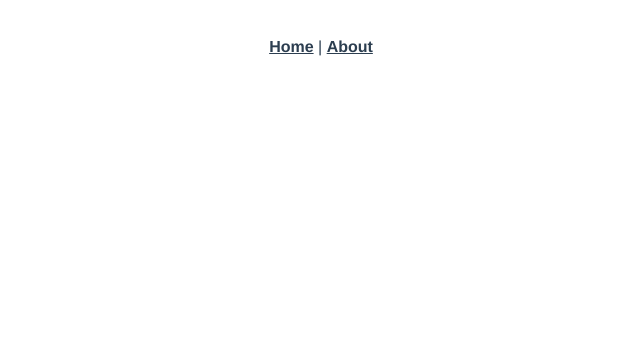
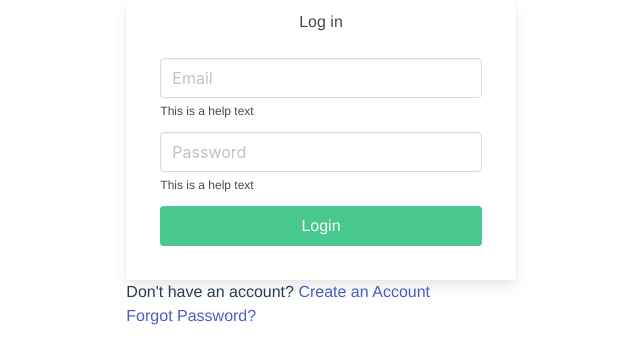
Before and after one commit to OdujokoD/albatross, a Vue app: page /login in a window 1280 px wide. Shown: the top 364 px of the page, without its empty margins (319-959 px from the left). Built offline with nearby package versions, Linux system fonts and the light colour scheme.

Commit message:
Implement Login and Sidebar

```diff
--- a/package.json
+++ b/package.json
@@ -9,6 +9,7 @@
     "test:unit": "vue-cli-service test:unit"
   },
   "dependencies": {
+    "bulma": "^0.7.5",
     "core-js": "^2.6.5",
     "vue": "^2.6.10",
     "vue-router": "^3.0.3"
--- a/public/index.html
+++ b/public/index.html
@@ -5,7 +5,7 @@
     <meta http-equiv="X-UA-Compatible" content="IE=edge">
     <meta name="viewport" content="width=device-width,initial-scale=1.0">
     <link rel="icon" href="<%= BASE_URL %>favicon.ico">
-    <title>albatross</title>
+    <title>Albatross</title>
   </head>
   <body>
     <noscript>
--- a/src/App.vue
+++ b/src/App.vue
@@ -1,9 +1,10 @@
 <template>
   <div id="app">
-    <div id="nav">
+    <!-- <div id="nav">
       <router-link to="/">Home</router-link> |
-      <router-link to="/about">About</router-link>
-    </div>
+      <router-link to="/about">About</router-link> |
+      <router-link to="/login">Login</router-link>
+    </div> -->
     <router-view/>
   </div>
 </template>
--- a/src/components/HelloWorld.vue
+++ b/src/components/Main.vue
@@ -1,5 +1,5 @@
 <template>
-  <div class="hello">
+  <div class="main">
     <h1>{{ msg }}</h1>
     <p>
       For a guide and recipes on how to configure / customize this project,<br>
@@ -32,7 +32,7 @@
 
 <script>
 export default {
-  name: 'HelloWorld',
+  name: 'Main',
   props: {
     msg: String
   }
--- /dev/null
+++ b/src/components/Sidebar.vue
@@ -0,0 +1,21 @@
+<template>
+  <div class="sidebar">
+
+  </div>
+</template>
+<style scoped>
+  .sidebar {
+    background-color: #021f35;
+    height: 100vh;
+    width: 16.2vw;
+    color:white;
+    position: fixed;
+    top: 0;
+    left: 0;
+  }
+</style>
+<script>
+export default {
+
+}
+</script>
--- a/src/main.js
+++ b/src/main.js
@@ -1,6 +1,8 @@
 import Vue from 'vue';
 import App from './App.vue';
 import router from './router';
+
+import '../node_modules/bulma/css/bulma.css';
 
 Vue.config.productionTip = false;
 
--- a/src/router.js
+++ b/src/router.js
@@ -16,10 +16,12 @@ export default new Router({
     {
       path: '/about',
       name: 'about',
-      // route level code-splitting
-      // this generates a separate chunk (about.[hash].js) for this route
-      // which is lazy-loaded when the route is visited.
       component: () => import(/* webpackChunkName: "about" */ './views/About.vue'),
+    },
+    {
+      path: '/login',
+      name: 'login',
+      component: () => import(/* webpackChunkName: "login" */ './views/Login.vue'),
     },
   ],
 });
--- a/src/views/Home.vue
+++ b/src/views/Home.vue
@@ -1,18 +1,27 @@
 <template>
   <div class="home">
-    <img alt="Vue logo" src="../assets/logo.png">
-    <HelloWorld msg="Welcome to Your Vue.js App"/>
+    <div class="columns">
+      <div class="column is-2">
+        <Sidebar />
+      </div>
+      <div class="column is-10">
+        <img alt="Vue logo" src="../assets/logo.png">
+        <Main msg="Welcome to Your Vue.js App"/>
+      </div>
+    </div>
   </div>
 </template>
 
 <script>
 // @ is an alias to /src
-import HelloWorld from '@/components/HelloWorld.vue';
+import Main from '@/components/Main.vue';
+import Sidebar from '@/components/Sidebar.vue';
 
 export default {
   name: 'home',
   components: {
-    HelloWorld,
+    Main,
+    Sidebar
   },
 };
 </script>
--- /dev/null
+++ b/src/views/Login.vue
@@ -0,0 +1,51 @@
+<template>
+  <div class="login">
+    <div class="container is-fluid">
+      <div class="columns">
+        <div class="column is-4 is-offset-4">
+          <div class="card">
+            <h5 class="header">Log in</h5>
+            <div class="card-content">
+              <div class="content">
+                <div class="field">
+                  <div class="control">
+                    <input class="input" type="email" placeholder="Email" />
+                  </div>
+                  <p class="help">This is a help text</p>
+                </div>
+                <div class="field">
+                  <div class="control">
+                    <input class="input" type="password" placeholder="Password" />
+                  </div>
+                  <p class="help">This is a help text</p>
+                </div>
+                <div>
+                  <a class="button is-success is-fullwidth">Login</a>
+                </div>
+              </div>
+            </div>
+          </div>
+          <p>Don't have an account? <a href="http://">Create an Account</a></p>
+          <p><a href="http://">Forgot Password?</a></p>
+        </div>
+      </div>
+    </div>
+  </div>
+</template>
+
+<style scoped>
+  .login {
+    text-align: left;
+    /* background-color: #737575; */
+  }
+  .header {
+    text-align: center;
+  }
+  .card {
+    padding: 10px;
+  }
+</style>
+
+
+<script>
+</script>
```
